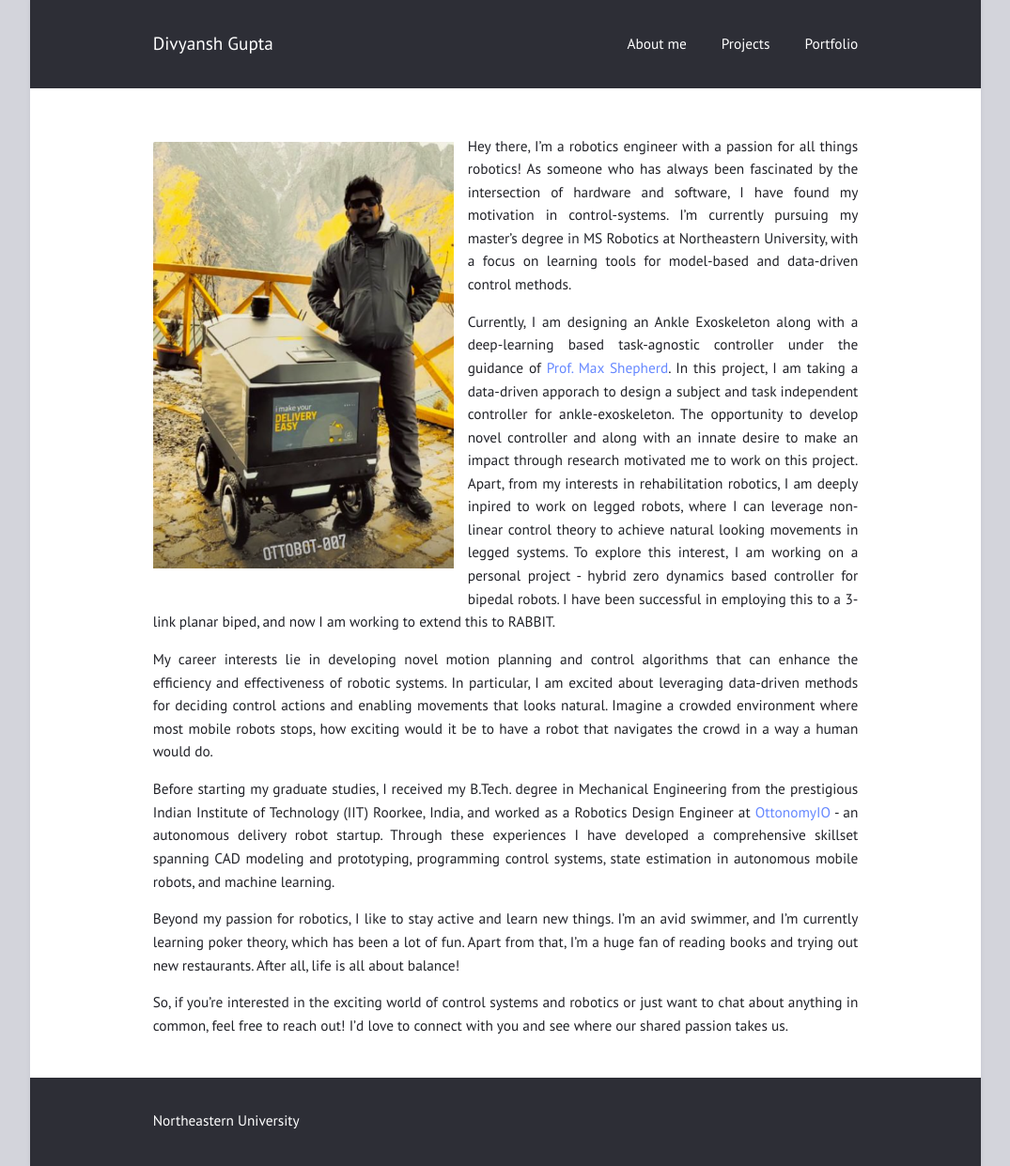
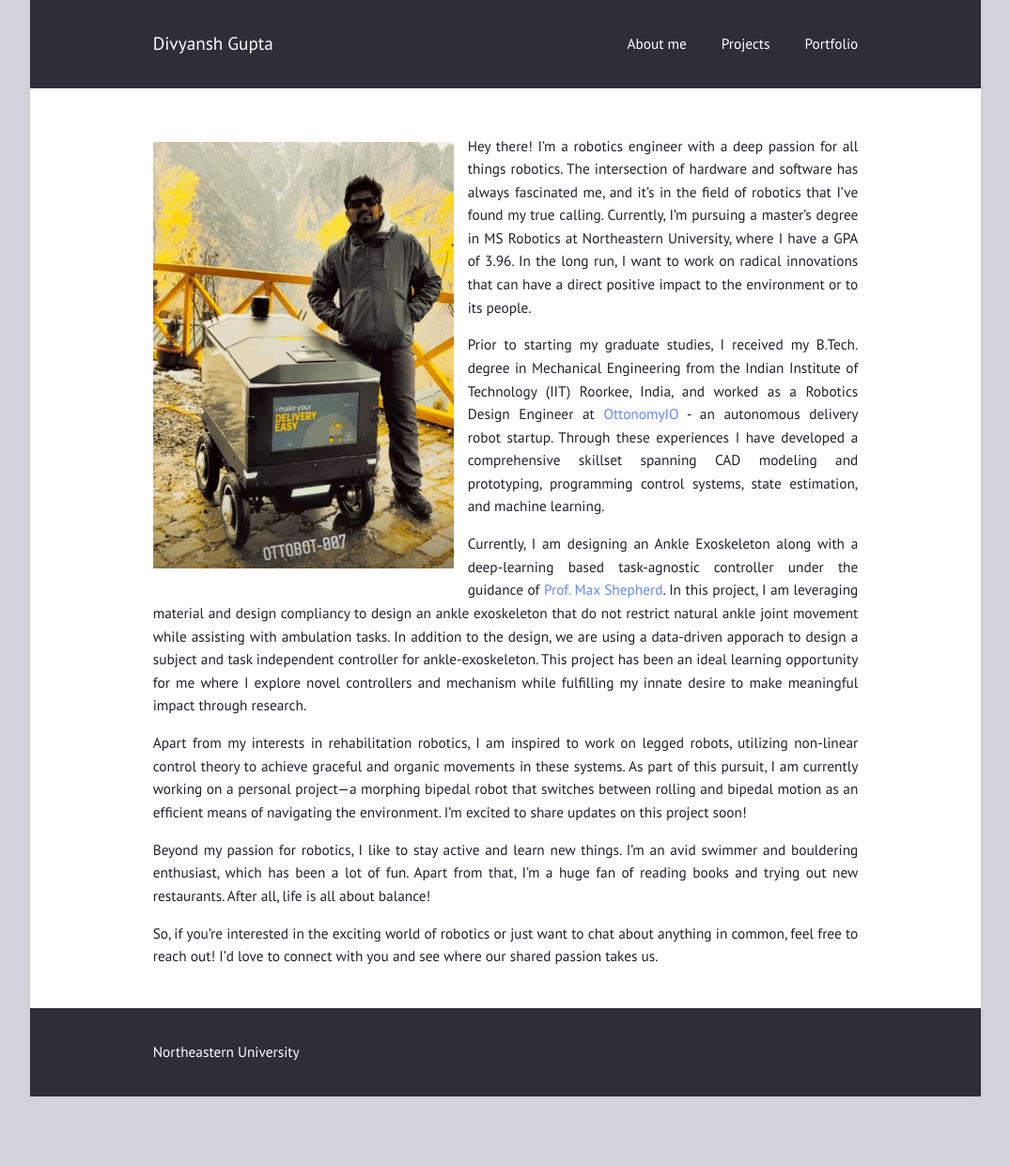
Before and after one commit to gupta-divy/gupta-divy.github.io, a Jekyll site: the page built from index.md, in a window 1280 px wide. Shown: the whole page at 94% size, without its empty margins (102-1177 px from the left). Built offline with Jekyll 4.4.1, drawn with Linux system fonts in a browser that asks for light colours; after the commit the page ends 1167 px from its top, so only the background shows below that.

Commit message:
Updated Index Page

```diff
--- a/index.md
+++ b/index.md
@@ -4,14 +4,14 @@ title: ""
 ---
 <img align="left" width="320" height="120" src="/assets/my_photo2.png" style="padding-right: 15px; padding-bottom: 15px;">
 
-Hey there, I'm a robotics engineer with a passion for all things robotics! As someone who has always been fascinated by the intersection of hardware and software, I have found my motivation in control-systems. I'm currently pursuing my master's degree in MS Robotics at Northeastern University, with a focus on learning tools for model-based and data-driven control methods.
+Hey there! I'm a robotics engineer with a deep passion for all things robotics. The intersection of hardware and software has always fascinated me, and it's in the field of robotics that I've found my true calling. Currently, I'm pursuing a master's degree in MS Robotics at Northeastern University, where I have a GPA of 3.96. In the long run, I want to work on radical innovations that can have a direct positive impact to the environment or to its people.
 
-Currently, I am designing an Ankle Exoskeleton along with a deep-learning based task-agnostic controller under the guidance of [Prof. Max Shepherd](https://coe.northeastern.edu/people/shepherd-maxwell/). In this project, I am taking a data-driven apporach to design a subject and task independent controller for ankle-exoskeleton. The opportunity to develop novel controller and along with an innate desire to make an impact through research motivated me to work on this project. Apart, from my interests in rehabilitation robotics, I am deeply inpired to work on legged robots, where I can leverage non-linear control theory to achieve natural looking movements in legged systems. To explore this interest, I am working on a personal project - hybrid zero dynamics based controller for bipedal robots. I have been successful in employing this to a 3-link planar biped, and now I am working to extend this to RABBIT.
+Prior to starting my graduate studies, I received my B.Tech. degree in Mechanical Engineering from the Indian Institute of Technology (IIT) Roorkee, India, and worked as a Robotics Design Engineer at [OttonomyIO](https://ottonomy.io/) - an autonomous delivery robot startup. Through these experiences I have developed a comprehensive skillset spanning CAD modeling and prototyping, programming control systems, state estimation, and machine learning.
 
-My career interests lie in developing novel motion planning and control algorithms that can enhance the efficiency and effectiveness of robotic systems. In particular, I am excited about leveraging data-driven methods for deciding control actions and enabling movements that looks natural. Imagine a crowded environment where most mobile robots stops, how exciting would it be to have a robot that navigates the crowd in a way a human would do.
+Currently, I am designing an Ankle Exoskeleton along with a deep-learning based task-agnostic controller under the guidance of [Prof. Max Shepherd](https://coe.northeastern.edu/people/shepherd-maxwell/). In this project, I am leveraging material and design compliancy to design an ankle exoskeleton that do not restrict natural ankle joint movement while assisting with ambulation tasks. In addition to the design, we are using a data-driven apporach to design a subject and task independent controller for ankle-exoskeleton. This project has been an ideal learning opportunity for me where I explore novel controllers and mechanism while fulfilling my innate desire to make meaningful impact through research.
 
-Before starting my graduate studies, I received my B.Tech. degree in Mechanical Engineering from the prestigious Indian Institute of Technology (IIT) Roorkee, India, and worked as a Robotics Design Engineer at [OttonomyIO](https://ottonomy.io/) - an autonomous delivery robot startup. Through these experiences I have developed a comprehensive skillset spanning CAD modeling and prototyping, programming control systems, state estimation in autonomous mobile robots, and machine learning.
+Apart from my interests in rehabilitation robotics, I am inspired to work on legged robots, utilizing non-linear control theory to achieve graceful and organic movements in these systems. As part of this pursuit, I am currently working on a personal project—a morphing bipedal robot that switches between rolling and bipedal motion as an efficient means of navigating the environment. I'm excited to share updates on this project soon!
 
-Beyond my passion for robotics, I like to stay active and learn new things. I'm an avid swimmer, and I'm currently learning poker theory, which has been a lot of fun. Apart from that, I'm a huge fan of reading books and trying out new restaurants. After all, life is all about balance!
+Beyond my passion for robotics, I like to stay active and learn new things. I'm an avid swimmer and bouldering enthusiast, which has been a lot of fun. Apart from that, I'm a huge fan of reading books and trying out new restaurants. After all, life is all about balance!
 
-So, if you're interested in the exciting world of control systems and robotics or just want to chat about anything in common, feel free to reach out! I'd love to connect with you and see where our shared passion takes us.
+So, if you're interested in the exciting world of robotics or just want to chat about anything in common, feel free to reach out! I'd love to connect with you and see where our shared passion takes us.
```
